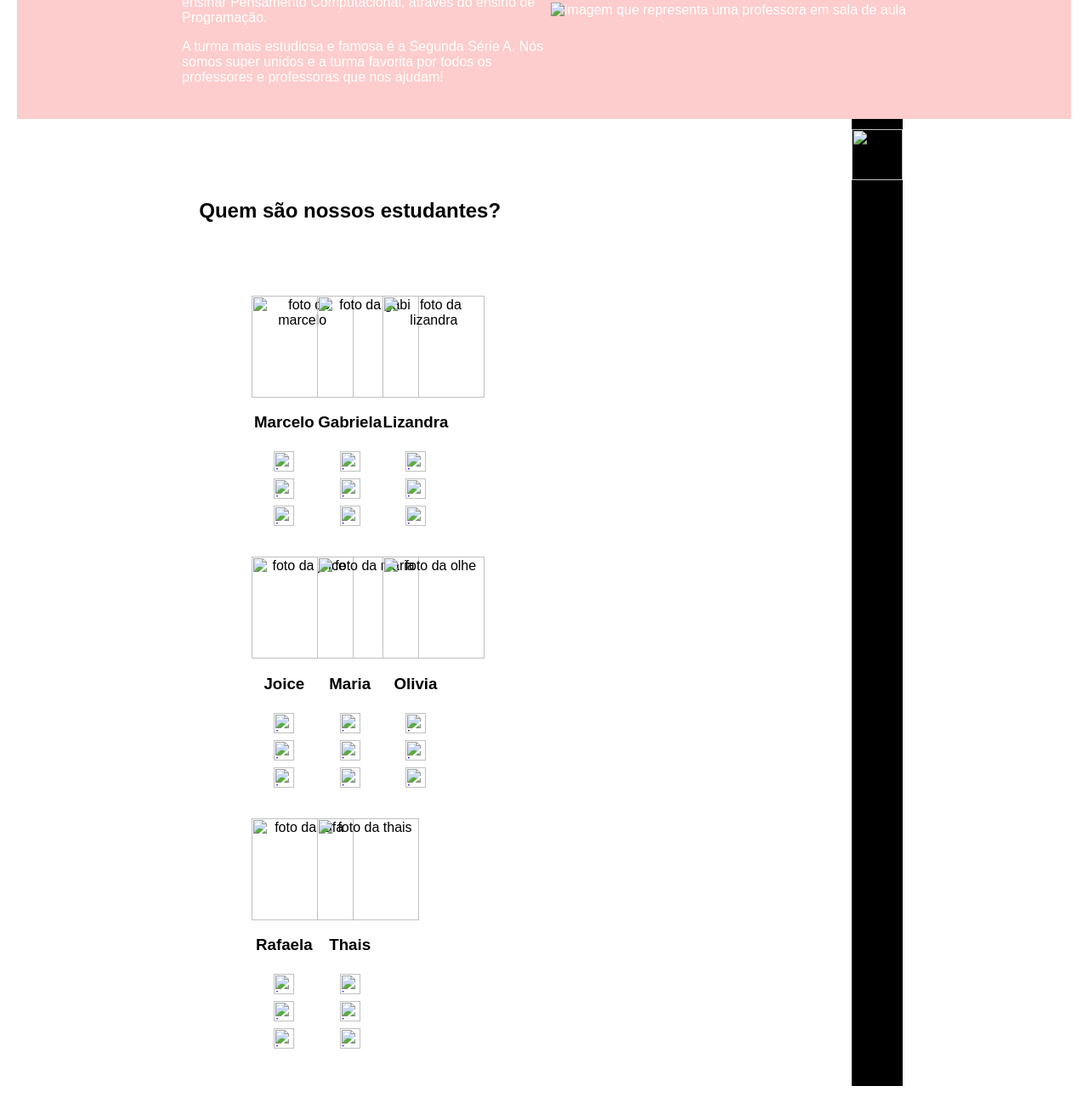
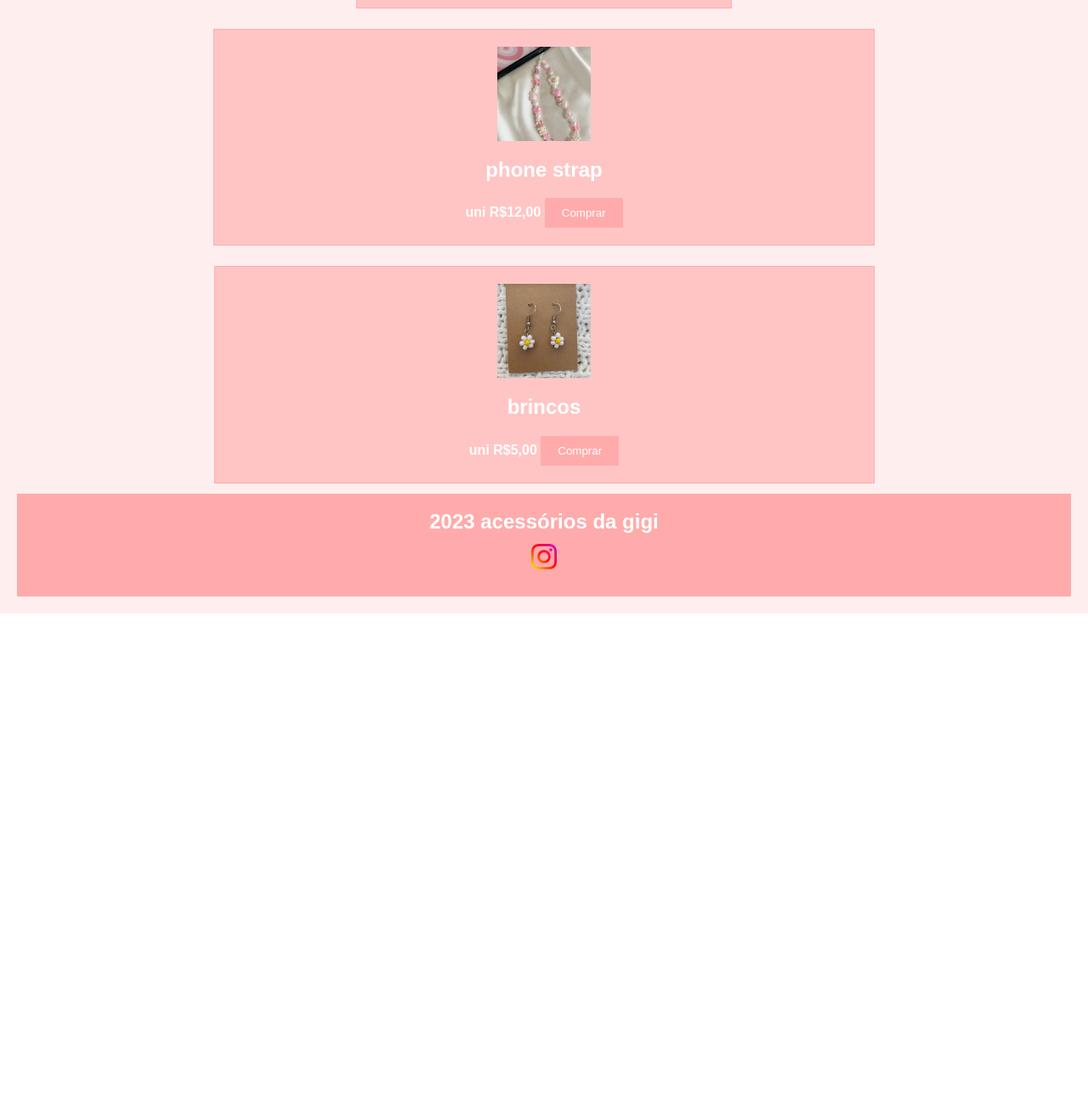
Before and after one commit to kkkaizer/2b_prog, a plain HTML site: page index.html in a window 1280 px wide. Shown: the part 1174-2472 px from the top of the page at 85% size. After the commit the page ends 1896 px from the top, so only its background shows below. Drawn offline with Linux system fonts and the light colour scheme.

Commit message:
Add files via upload

```diff
--- a/index.html
+++ b/index.html
@@ -31,6 +31,9 @@
   </div>
  <img class="colar-imagem" src="colar.png" alt="">
 </section>
+<section class="produto">
+<h2 class="estudante-titulo">♡ nossos produtos:</h2>
+</section>
 <section class="main-content">
   <div class="product">
     <img src="pulseiras.webp" alt="pulseiras">
@@ -44,84 +47,23 @@
     <span class="price">uni R$6,00</span>
     <button class="buy-button">Comprar</button>
   </div>
-</header>
-<section class="escola">
-    <div class="escola-div-conteudo">
-        <h2 class="escola-titulo">Sobre a Escola</h2>
-        <p class="escola-texto-um">A Escola Alura foi fundada em 2010 e tem como objetivo ensinar Pensamento Computacional, através do ensino de  Programação.</p>
-        <p class="escola-texto-dois">A turma mais estudiosa e famosa é a Segunda Série A. Nós somos super unidos e a turma favorita por todos os professores e professoras que nos ajudam!</p>
+  <div class="product">
+    <img src="phonestrap.jpeg" alt="phonestrap">
+    <h2>phone strap</h2>
+    <span class="price">uni R$12,00</span>
+    <button class="buy-button">Comprar</button>
   </div>
-    <img class="escola-imagem" src="Formula-bro.png" alt="imagem que representa uma professora em sala de aula">
-</section>
-<section class="estudante">
-    <h2 class="estudante-titulo">Quem são nossos estudantes?</h2>
-    <div class="estudante-todos">
-    <span></span>
-    <div class="estudante-div">
-        <img class="estudante-imagem" src="Marcelo.jpeg" alt="foto do marcelo">
-        <h3 class="estudante-nome">Marcelo</h3>
-        <a href="https://github.com/marcelopaludetto"><img class="estudante-icone" src="github.png" alt="icone github"></a>
-        <a href="https://linkedin.com/marcelopaludetto"><img class="estudante-icone" src="linkedin.png" alt="icone linkedin"></a>
-        <a href="https://instagram.com/marcelopaludetto"><img class="estudante-icone" src="instagram.png" alt="icone instagram"></a>
+  <div class="product">
+    <img src="brincos.jpeg" alt="brincos">
+    <h2>brincos</h2>
+    <span class="price">uni R$5,00</span>
+    <button class="buy-button">Comprar</button>
   </div>
-    <div class="estudante-div">
-        <img class="estudante-imagem" src="Gabi.jpg" alt="foto da gabi">
-        <h3 class="estudante-nome">Gabriela</h3>
-        <a href="https://github.com/GabrielaM-L"><img class="estudante-icone" src="github.png" alt="icone github"></a>
-        <a href="https://www.linkedin.com/in/gabriela-marcomini-de-lima/"><img class="estudante-icone" src="linkedin.png" alt="icone linkedin"></a>
-        <a href="https://www.instagram.com/gabriela_marcomini/"><img class="estudante-icone" src="instagram.png" alt="icone instagram"></a>
-    </div>
-    <div class="estudante-div">
-        <img class="estudante-imagem" src="Liz.jpg" alt="foto da lizandra">
-        <h3 class="estudante-nome">Lizandra</h3>
-        <a href="https://github.com/LizandraDuarte40"><img class="estudante-icone" src="github.png" alt="icone github"></a>
-        <a href="https://www.linkedin.com/in/lizandrarlm-duarte/"><img class="estudante-icone" src="linkedin.png" alt="icone linkedin"></a>
-        <a href="https://www.instagram.com/lizandrarlm"><img class="estudante-icone" src="instagram.png" alt="icone instagram"></a>
-    </div>
-    <span></span>
-    <span></span>
-    <div class="estudante-div">
-        <img class="estudante-imagem" src="Joice.jpg" alt="foto da joice">
-        <h3 class="estudante-nome">Joice</h3>
-        <a href="https://github.com/JoiceAlura"><img class="estudante-icone" src="github.png" alt="icone github"></a>
-        <a href="https://www.linkedin.com/in/joicebarbaresco/"><img class="estudante-icone" src="linkedin.png" alt="icone linkedin"></a>
-        <a href="https://www.instagram.com/joicebarbaresco/"><img class="estudante-icone" src="instagram.png" alt="icone instagram"></a>
-    </div>
-    <div class="estudante-div">
-        <img class="estudante-imagem" src="Maria.jpg" alt="foto da maria">
-        <h3 class="estudante-nome">Maria</h3>
-        <a href="https://github.com/MagePSR"><img class="estudante-icone" src="github.png" alt="icone github"></a>
-        <a href="https://www.linkedin.com/in/mariageovanna"><img class="estudante-icone" src="linkedin.png" alt="icone linkedin"></a>
-        <a href="https://www.instagram.com/magpsr/"><img class="estudante-icone" src="instagram.png" alt="icone instagram"></a>
-    </div>
-    <div class="estudante-div">
-        <img class="estudante-imagem" src="Olivia.jpg" alt="foto da olhe">
-        <h3 class="estudante-nome">Olivia</h3>
-        <img class="estudante-icone" src="github.png" alt="icone github">
-        <a href="https://www.linkedin.com/in/olhe/"><img class="estudante-icone" src="linkedin.png" alt="icone linkedin"></a>
-        <a href="https://github.com/olhe12"><img class="estudante-icone" src="instagram.png" alt="icone instagram"></a>
-    </div>
-    <span></span>
-    <span></span>
-    <div class="estudante-div">
-        <img class="estudante-imagem" src="Rafa.jpg" alt="foto da rafa">
-        <h3 class="estudante-nome">Rafaela</h3>
-        <a href="https://github.com/rafaelamunhoz12"><img class="estudante-icone" src="github.png" alt="icone github"></a>
-        <a href="http://linkedin.com/in/rafaela-felix-munhoz-oliveira-02160a10a"><img class="estudante-icone" src="linkedin.png" alt="icone linkedin"></a>
-        <a href="https://www.instagram.com/rafafmo/"><img class="estudante-icone" src="instagram.png" alt="icone instagram"></a>
-    </div>
-    <div class="estudante-div">
-        <img class="estudante-imagem" src="Thais.jpg" alt="foto da thais">
-        <h3 class="estudante-nome">Thais</h3>
-        <a href="https://github.com/Thaispianucci"><img class="estudante-icone" src="github.png" alt="icone github"></a>
-        <a href="https://www.linkedin.com/in/thais-pianucci-benedicto-54a9a416/"><img class="estudante-icone" src="linkedin.png" alt="icone linkedin"></a>
-        <a href="https://www.instagram.com/thaispianucci/"><img class="estudante-icone" src="instagram.png" alt="icone instagram"></a>
-    </div>
-
-</div>
-</section>
+  <html>
+    <body>
         <footer class="rodape">
-    <img class="rodape-imagem"src="alurastart logo.png" alt="logo da alura start">
+            <h1>2023 acessórios da gigi
+            <img class="rodape-imagem"src="instagram.png" alt="logo da alura start"> </h1>
         </footer>
     </body>
   </html>
--- a/style.css
+++ b/style.css
@@ -2,6 +2,7 @@ body {
     margin: 0;
     padding: 0;
     font-family: Arial, Helvetica, sans-serif;
+    color: rgb(255, 255, 255);
 }
 header {
     background-color: #ffc5c5;
@@ -32,13 +33,14 @@ header {
     justify-content: space-around;
     flex-wrap: wrap;
     padding: 20px;
+    background-color: #ffeeee;
   }
 
   .product {
     border: 1px solid #ffabab;
     background-color: #ffc5c5;
     padding: 20px;
-    margin: 20px;
+    margin: 12px;
     text-align: center;
   }
 
@@ -48,7 +50,7 @@ header {
 
   .price {
     font-weight: bold;
-    color: #333;
+    color: #ffffff;
   }
 
   .buy-button {
@@ -80,40 +82,18 @@ header {
     margin: 12px;
     width: 15%;
   }
-  .estudante{
-    padding: 24px 0;
-}
-.estudante-imagem{
-    width: 120px;
-}
-
-.estudante-icone{
-    width: 24px;
-    padding: 4px 8px;
-}
-
-.estudante-div{
-    text-align: center;
-    padding: 16px 0;
-}
-
 .estudante-titulo{
     text-align: center;
     padding: 50px 0;
+    background-color: #ffabab;
 }
-
-.estudante-todos{
-    display: grid;
-    grid-template-columns: 20% 20% 20% 20% 20%;
-}
-
 .rodape{
-    background-color: black;
-    text-align: center;
+  background-color: #ffabab;
+  text-align: center;
 }
 
 .rodape-imagem{
-    height: 60px;
-    padding: 12px 0;
-
+  height: 30px;
+  padding: 12px 500px;
+text-align: center;
 }
```
Also changed, not shown: brincos.jpeg (added), instagram.png (added), phonestrap.jpeg (added). Lines whose indentation alone changed are shown as unchanged.
